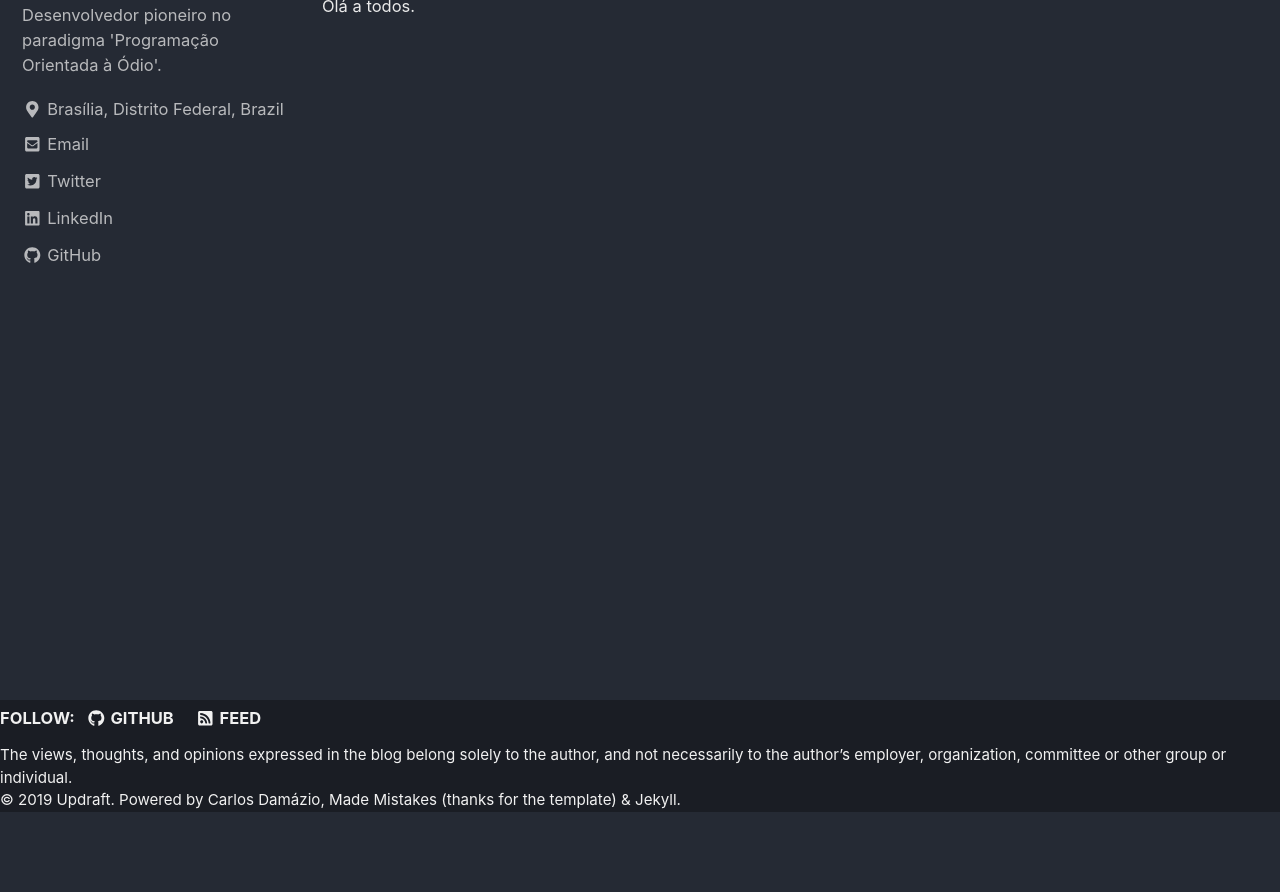
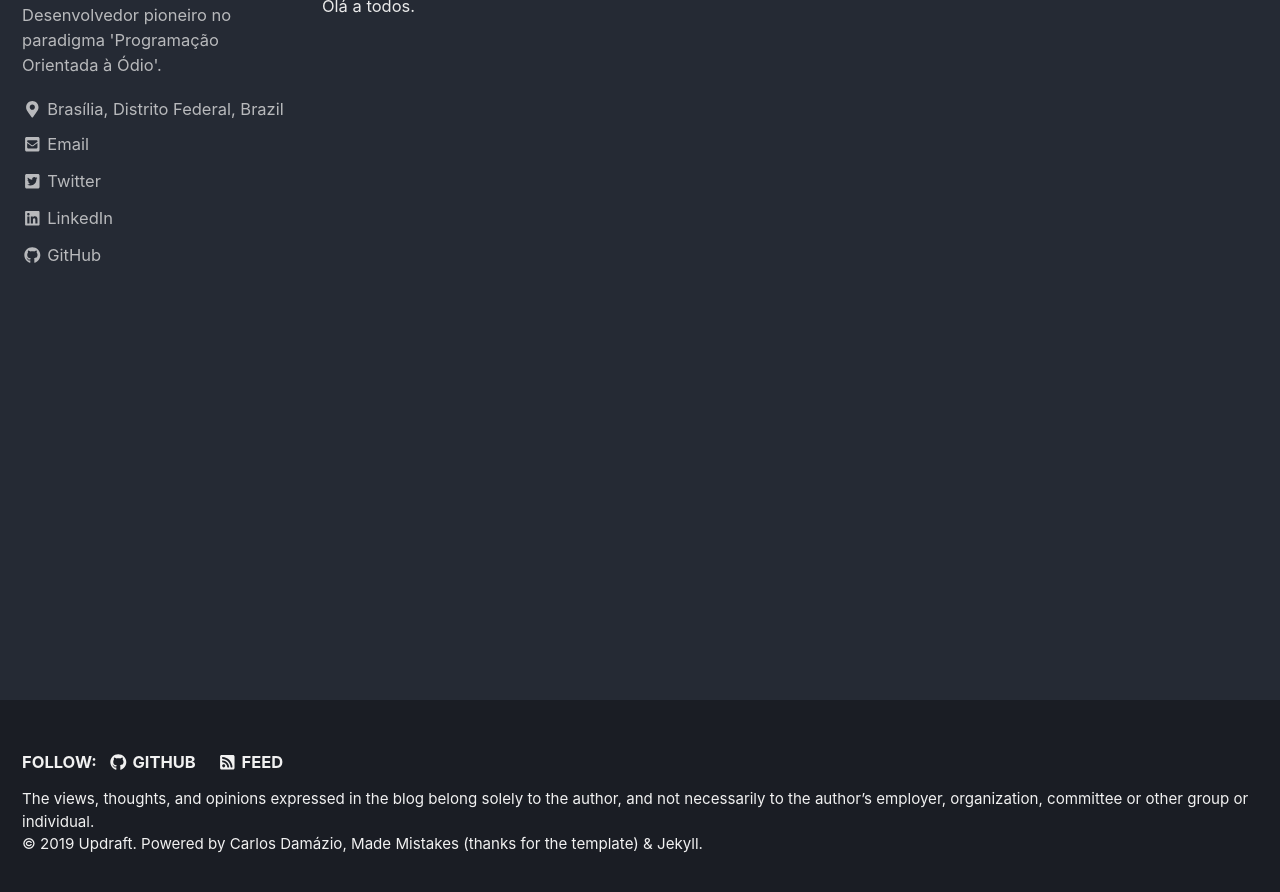
Before and after one commit to carlosdamazio/carlosdamazio.github.io, a Jekyll site: the page built from index.html, in a window 1280 px wide and 900 px high, scrolled down 298 px. Shown: the top 892 px of the window. Built offline with Jekyll 4.4.1, drawn with Linux system fonts in a browser that asks for light colours; nearby versions of some CDN libraries; the list of posts is cut into pages by our own code; before the commit the page ends 1110 px from its top, so only the background shows below that.

Commit message:
fuck this language choosing shit.

```diff
--- a/_layouts/default.html
+++ b/_layouts/default.html
@@ -30,6 +30,7 @@
     {% endif %}
 
     <div class="page__footer">
+      <footer>
         {% include footer/custom.html %}
         {% include footer.html %}
       </footer>
```
